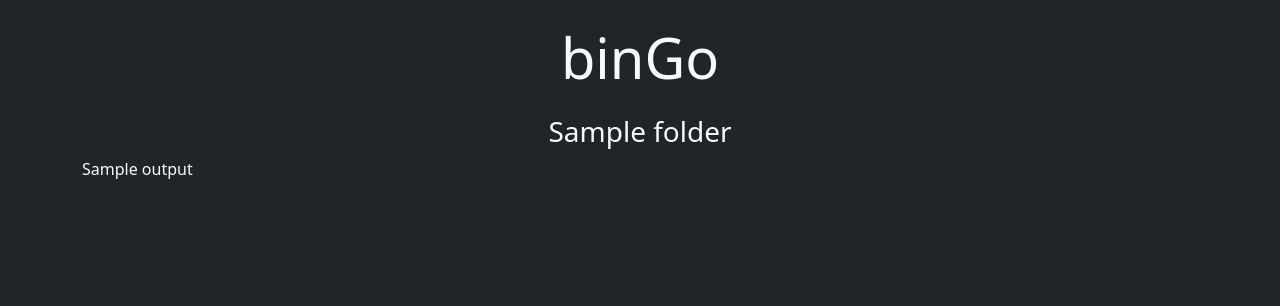
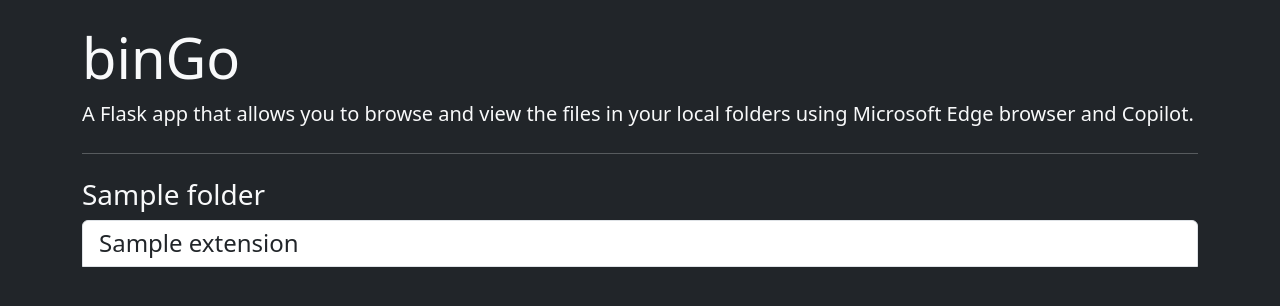
Before and after one commit to samuelcaldas/binGo, a Flask app: template templates/index.html in a window 1280 px wide. Shown: the top 306 px of the page. Run offline with Flask 3, Linux system fonts and the light colour scheme; the template is opened without the code that fills it: most values are stand-ins (such as "Sample title", 1, 10 or a date in 2020); some libraries are stand-ins or nearby versions.

Commit message:
Update html template

````diff
--- a/templates/index.html
+++ b/templates/index.html
@@ -2,53 +2,45 @@
 <html lang="en">
 <head>
     <meta charset="UTF-8">
-    <title>binGo</title>
+    <meta name="viewport" content="width=device-width, initial-scale=1.0">
     <!-- Link to bootstrap cdn -->
     <link rel="stylesheet" href="https://stackpath.bootstrapcdn.com/bootstrap/5.0.0-alpha2/css/bootstrap.min.css">
-    <!-- Enable dark mode -->
+    <!-- Use dark mode from bootstrap -->
     <style>
         body {
             background-color: #212529;
             color: #f8f9fa;
         }
     </style>
+    <title>binGo</title>
 </head>
 <body>
     <div class="container">
-        <h1 class="display-4 text-center my-4">binGo</h1>
-        <h3 class="text-center">{{ folder }}</h3>
-        <!-- Create an accordion to display the files -->
-        <div class="accordion" id="files">
-            {% for line in output.split('\n') %}
-                {% if line.startswith('.') %}
-                    <!-- Create a card for each file -->
-                    <div class="card">
-                        <div class="card-header" id="{{ loop.index }}">
-                            <h4 class="mb-0">
-                                <!-- Create a button to toggle the file content -->
-                                <button class="btn btn-link" type="button" data-toggle="collapse" data-target="#collapse{{ loop.index }}" aria-expanded="true" aria-controls="collapse{{ loop.index }}">
-                                    {{ line }}
-                                </button>
-                            </h4>
-                        </div>
-                        <div id="collapse{{ loop.index }}" class="collapse" aria-labelledby="{{ loop.index }}" data-parent="#files">
-                            <div class="card-body">
-                {% elif line.startswith('```') %}
-                    <!-- Create a code block with syntax highlighting -->
-                    <pre><code class="{{ line[3:] }}">{{ line[3:] }}
-                {% elif line == '' %}
-                    </code></pre>
-                            </div>
-                        </div>
-                    </div>
-                {% else %}
-                    {{ line }}
-                {% endif %}
+        <!-- Use a jumbotron component to display the folder name -->
+        <div class="jumbotron mt-4">
+            <h1 class="display-4">binGo</h1>
+            <p class="lead">A Flask app that allows you to browse and view the files in your local folders using Microsoft Edge browser and Copilot.</p>
+            <hr class="my-4">
+            <p class="h3">{{ folder }}</p>
+        </div>
+        <!-- Use a list group component to display the files -->
+        <div class="list-group">
+            <!-- Loop through each file data -->
+            {% for extension, content in files_data %}
+            <!-- Use a list group item component with a collapse toggle to display the file extension and content -->
+            <div class="list-group-item list-group-item-action" data-toggle="collapse" data-target="#{{ loop.index }}">
+                <h4 class="mb-0">{{ extension }}</h4>
+            </div>
+            <div class="collapse" id="{{ loop.index }}">
+                <div class="card card-body">
+                    <!-- Use a code block component with syntax highlighting to display the file content -->
+                    <pre><code class="{{ extension }}">{{ content }}</code></pre>
+                </div>
+            </div>
             {% endfor %}
         </div>
     </div>
-    <!-- Link to bootstrap cdn scripts -->
-    <script src="https://code.jquery.com/jquery-3.5.1.slim.min.js"></script>
+    <!-- Link to bootstrap cdn js bundle -->
     <script src="https://stackpath.bootstrapcdn.com/bootstrap/5.0.0-alpha2/js/bootstrap.bundle.min.js"></script>
 </body>
 </html>
````
